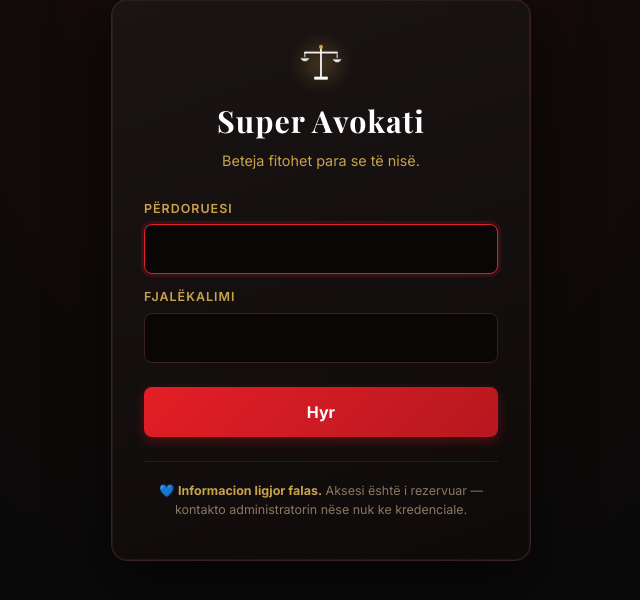
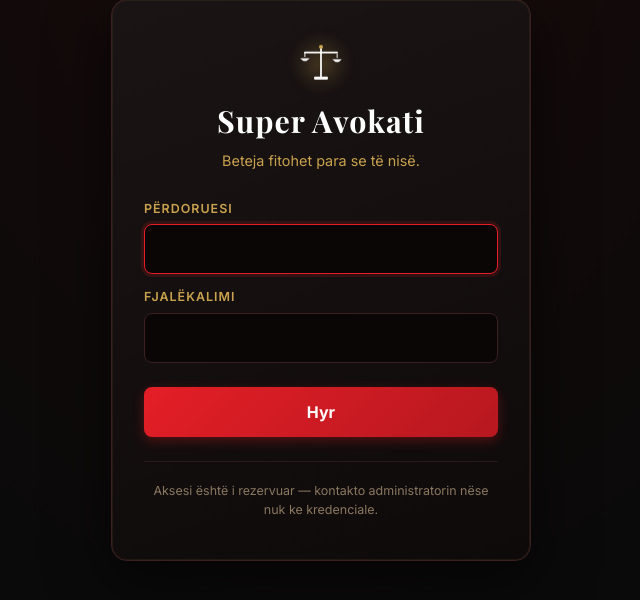
Before and after one commit to aala-ferrari/super-avokati, a Flask app: template templates/login.html in a window 1280 px wide. Shown: the part 120-720 px from the top of the page, without its empty margins (319-959 px from the left). Run offline with Flask 3, Linux system fonts and the light colour scheme; the template is opened without the code that fills it, so the values that code supplies are empty; parts of the project's set-up code (start-up, migrations or seed data) failed here and were passed over; some libraries are stand-ins or nearby versions.

Commit message:
brand: rimuovi disclaimer "Informacion ligjor falas"
Eliminato il disclaimer "💙 Informacion ligjor falas. Për raste të
rënda ose në gjykatë, gjithmonë konsulto një avokat të licencuar."
da index.html (sidebar) — remnant del target pre-B2B (cittadini).

Per un prodotto B2B che vende a avvocati, il disclaimer è
controproducente: l'utente *è* l'avvocato licenziato. Non serve
dirgli "consulta un avvocato".

In login.html mantenuto solo il pezzo utile sulle credenziali
("Aksesi është i rezervuar — kontakto administratorin..."),
rimosso il "💙 Informacion ligjor falas." iniziale per coerenza.

Co-Authored-By: Claude Opus 4.7 <noreply@anthropic.com>

```diff
--- a/templates/index.html
+++ b/templates/index.html
@@ -142,10 +142,6 @@
       </ul>
     </details>
 
-    <div class="disclaimer">
-      <strong>💙 Informacion ligjor falas.</strong>
-      Për raste të rënda ose në gjykatë, gjithmonë konsulto një avokat të licencuar.
-    </div>
   </aside>
 
   <section class="chat-area">
--- a/templates/login.html
+++ b/templates/login.html
@@ -60,8 +60,7 @@
     </form>
 
     <div class="login-footer">
-      💙 <strong>Informacion ligjor falas.</strong> Aksesi është i rezervuar —
-      kontakto administratorin nëse nuk ke kredenciale.
+      Aksesi është i rezervuar — kontakto administratorin nëse nuk ke kredenciale.
     </div>
   </div>
 </div>
```
